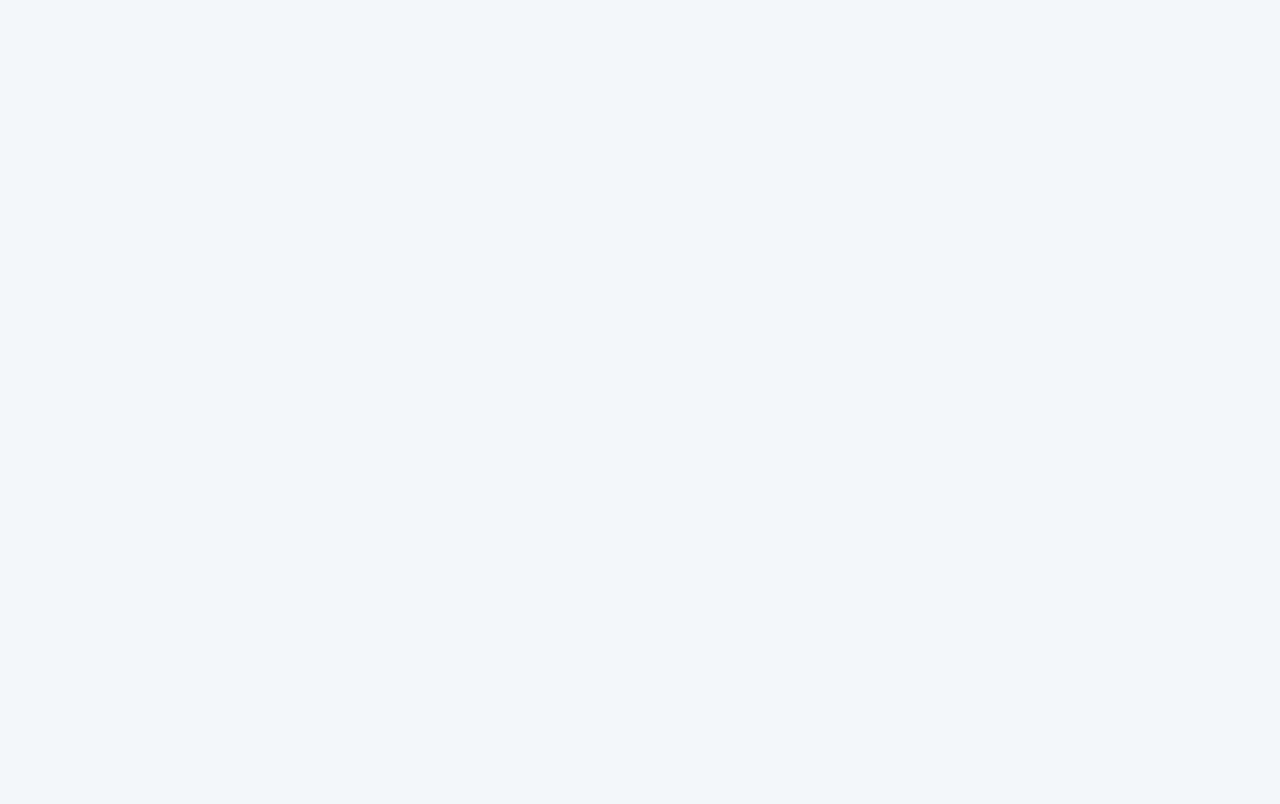
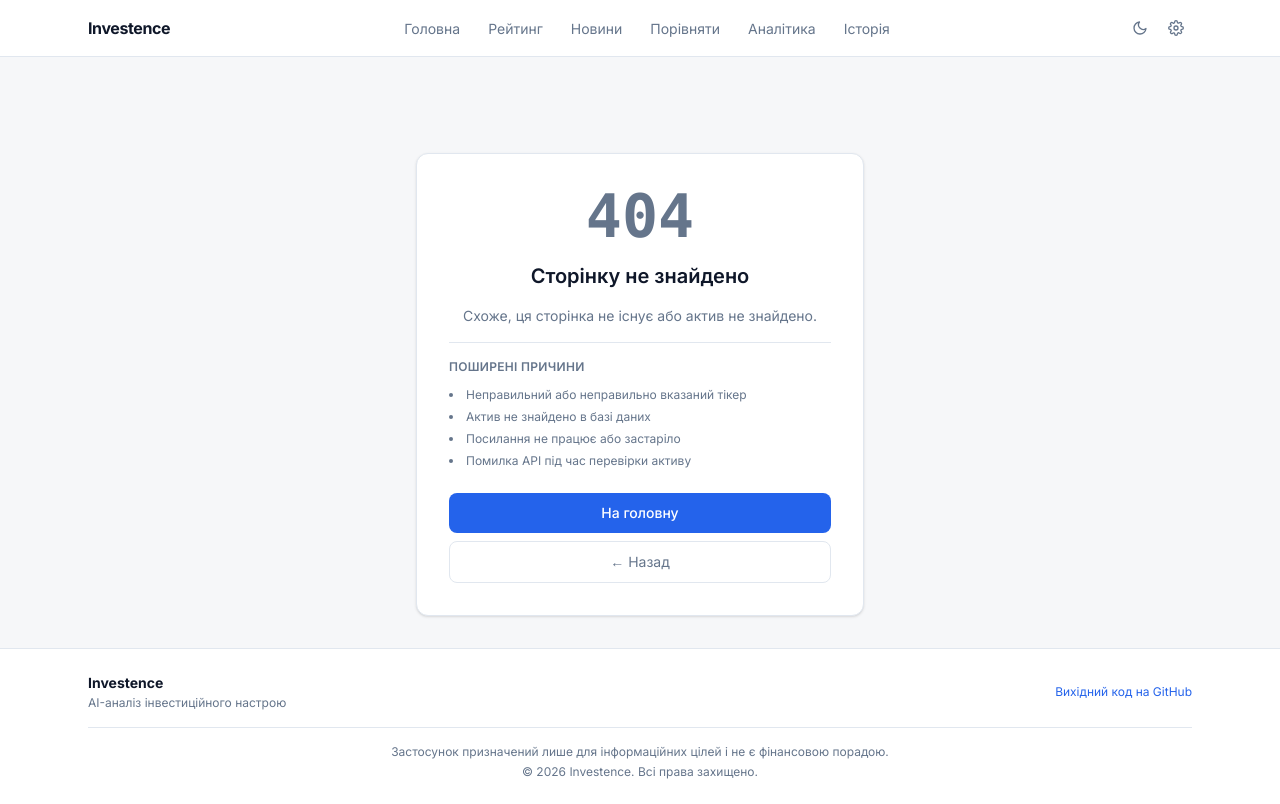
Before and after one commit to anastasiia-marinenko/investence, a React (Vite) app in the folder frontend/: page /404 in a window 1280 px wide. Built offline with nearby package versions, Linux system fonts and the light colour scheme.

Commit message:
Implemented 404 error page and catch-all route

```diff
--- a/frontend/src/App.tsx
+++ b/frontend/src/App.tsx
@@ -13,6 +13,7 @@ import Analytics from "@/pages/analytics";
 import AssetInfo from "@/pages/asset-info";
 import History from "@/pages/history";
 import Settings from "@/pages/settings";
+import Error404 from "@/pages/error-404";
 
 const queryClient = new QueryClient();
 
@@ -28,6 +29,9 @@ function Router() {
       <Route path="/asset/:ticker/info" component={AssetInfo} />
       <Route path="/history" component={History} />
       <Route path="/settings" component={Settings} />
+      <Route path="/404" component={Error404} />
+      {/* Будь-який інший URL → 404 */}
+      <Route component={Error404} />
     </Switch>
   );
 }
--- /dev/null
+++ b/frontend/src/pages/error-404.tsx
@@ -0,0 +1,47 @@
+import { useLocation } from "wouter";
+import Layout from "@/components/Layout";
+
+export default function Error404() {
+  const [, navigate] = useLocation();
+
+  return (
+    <Layout>
+      <div className="max-w-md mx-auto text-center space-y-6 pt-16">
+        <div className="bg-card rounded-xl border border-border shadow-sm p-8 space-y-4">
+          <div className="text-6xl font-bold font-mono text-muted-foreground">404</div>
+          <h2 className="text-xl font-semibold">Сторінку не знайдено</h2>
+          <p className="text-sm text-muted-foreground">
+            Схоже, ця сторінка не існує або актив не знайдено.
+          </p>
+
+          <div className="border-t border-border pt-4 text-sm text-left">
+            <p className="text-xs font-semibold text-muted-foreground uppercase tracking-wide mb-3">
+              Поширені причини
+            </p>
+            <ul className="text-muted-foreground space-y-1.5 text-xs list-disc list-inside">
+              <li>Неправильний або неправильно вказаний тікер</li>
+              <li>Актив не знайдено в базі даних</li>
+              <li>Посилання не працює або застаріло</li>
+              <li>Помилка API під час перевірки активу</li>
+            </ul>
+          </div>
+
+          <div className="flex flex-col gap-2 pt-2">
+            <button
+              onClick={() => navigate("/")}
+              className="bg-primary text-primary-foreground px-6 py-2.5 rounded-lg text-sm font-medium hover:opacity-90 w-full transition-opacity"
+            >
+              На головну
+            </button>
+            <button
+              onClick={() => window.history.back()}
+              className="border border-border rounded-lg px-6 py-2.5 text-sm hover:bg-accent w-full transition-colors text-muted-foreground"
+            >
+              ← Назад
+            </button>
+          </div>
+        </div>
+      </div>
+    </Layout>
+  );
+}
```
